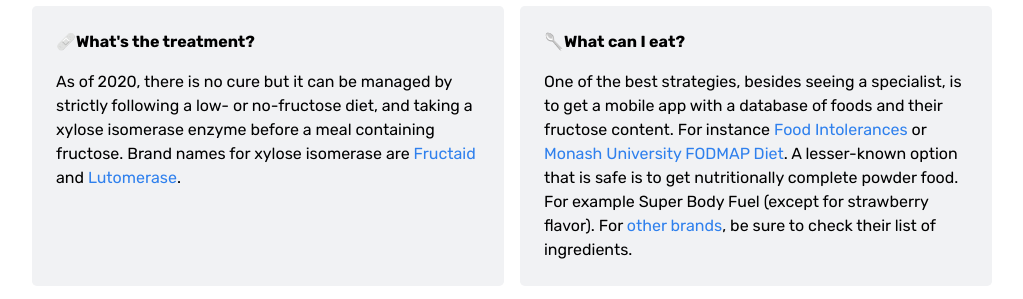
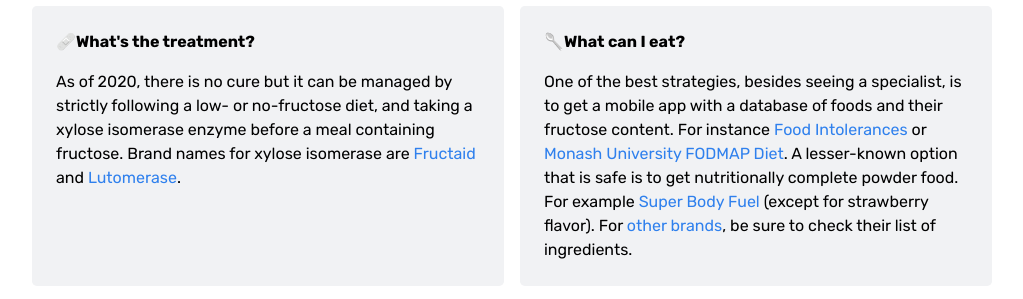
Before and after one commit to davbl/fmfaq, a plain HTML site: page index.html in a window 1280 px wide. Shown: the part 626-925 px from the top of the page, without its empty margins (128-1151 px from the left). Drawn offline with Linux system fonts and the light colour scheme.

Commit message:
Added hyperlink to SBF

```diff
--- a/index.html
+++ b/index.html
@@ -58,7 +58,7 @@
 
             <div>
                 <h2>🥄What can I eat?</h2>
-                <p>One of the best strategies, besides seeing a specialist, is to get a mobile app with a database of foods and their fructose content. For instance <a href="https://www.baliza.de/en/apps/histamine.html" target="_blank">Food Intolerances</a> or <a href="https://www.monashfodmap.com/ibs-central/i-have-ibs/get-the-app/" target="_blank">Monash University FODMAP Diet</a>. A lesser-known option that is safe is to get nutritionally complete powder food. For example Super Body Fuel (except for strawberry flavor). For <a href="https://www.blendrunner.com/" target="_blank">other brands</a>, be sure to check their list of ingredients.</p>
+                <p>One of the best strategies, besides seeing a specialist, is to get a mobile app with a database of foods and their fructose content. For instance <a href="https://www.baliza.de/en/apps/histamine.html" target="_blank">Food Intolerances</a> or <a href="https://www.monashfodmap.com/ibs-central/i-have-ibs/get-the-app/" target="_blank">Monash University FODMAP Diet</a>. A lesser-known option that is safe is to get nutritionally complete powder food. For example <a href="https://superbodyfuel.com/" target="_blank">Super Body Fuel</a> (except for strawberry flavor). For <a href="https://www.blendrunner.com/" target="_blank">other brands</a>, be sure to check their list of ingredients.</p>
             </div>
 
             <div>
```
